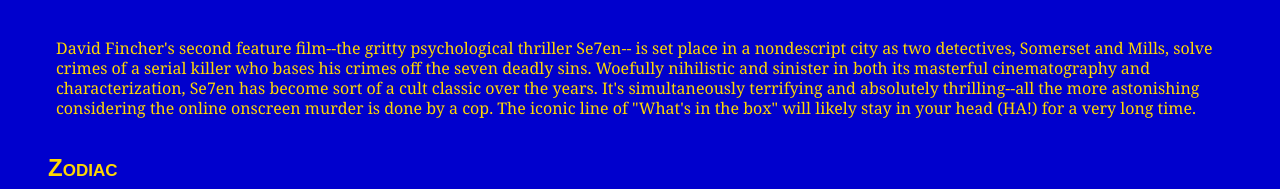
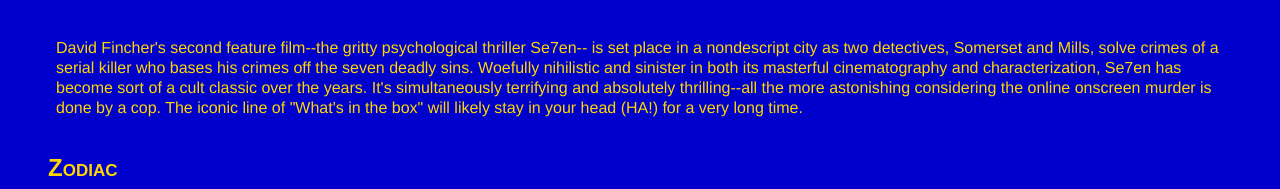
Before and after one commit to christina-pan/web, a plain HTML site: page subject.html in a window 1280 px wide. Shown: the part 761-950 px from the top of the page. Drawn offline with Linux system fonts and the light colour scheme.

Commit message:
Update stylesheet.css

```diff
--- a/stylesheet.css
+++ b/stylesheet.css
@@ -6,7 +6,7 @@ body {
 p {
 	background-color: mediumblue;
 	color: gold;
-	font-family: Georgia, serif;
+	font-family: Helvetica, sans-serif;
 	font-size: 30 px;
 	padding: 20px 20px;
 	line-height: 125%;
```
